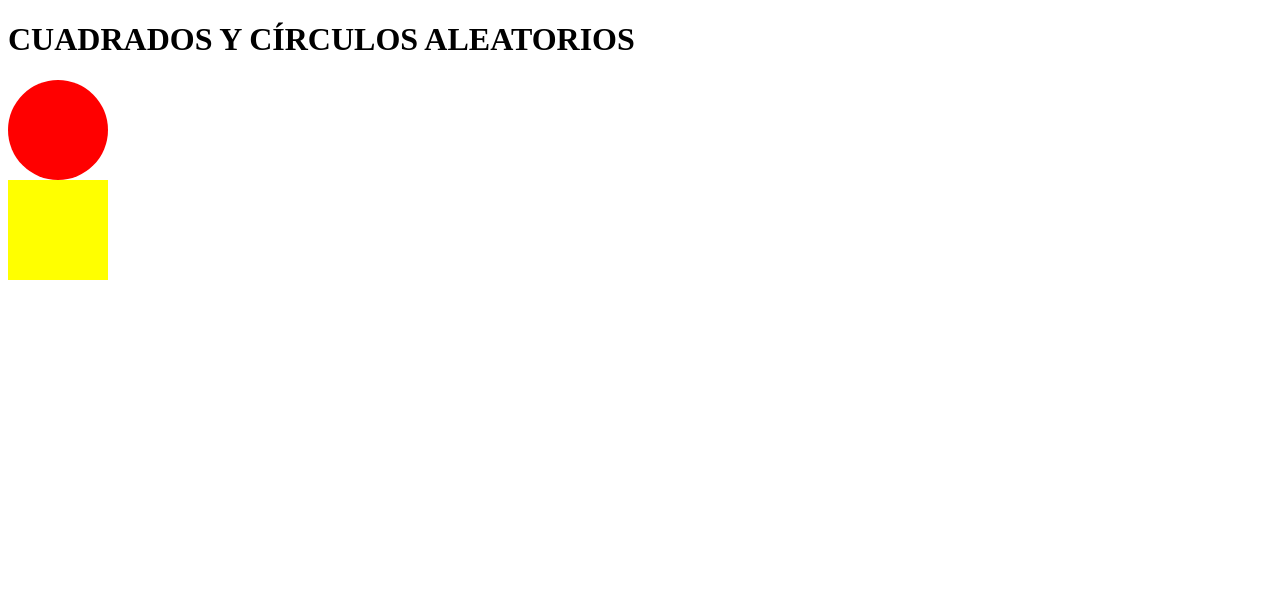
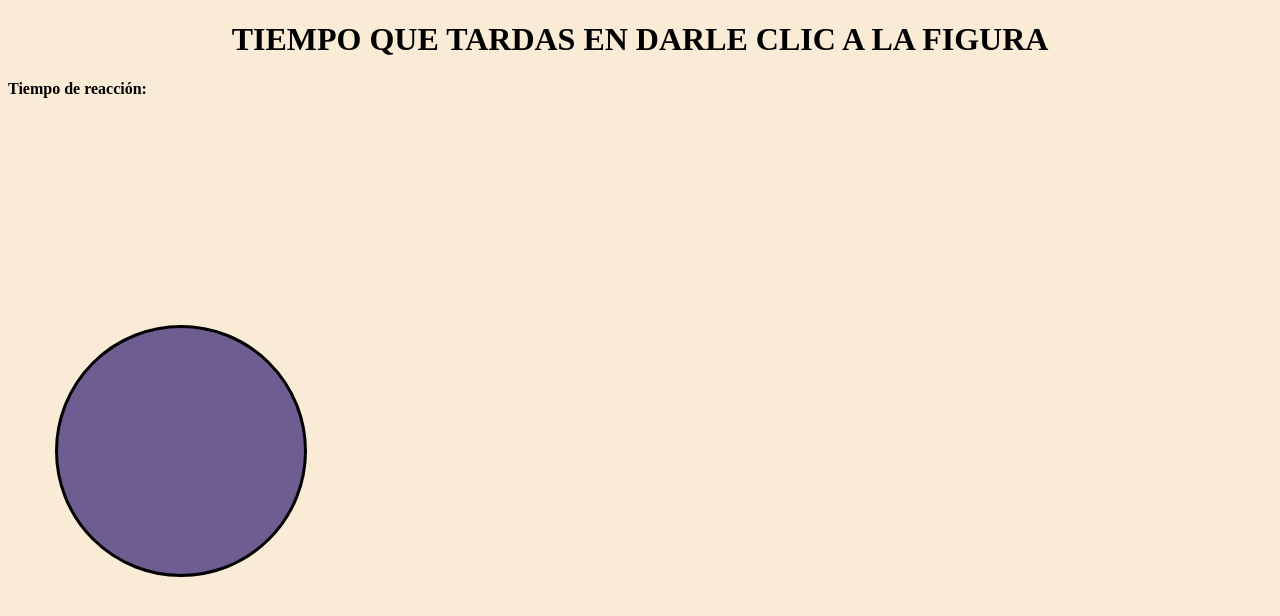
Before and after one commit to SergioBejarano99/IAW2223, a PHP site: the page made by 3 - JavaScript/ejercicio2.html in a window 1280 px wide. Shown: the top 616 px of the page. Run offline with PHP 8.4, Linux system fonts and the light colour scheme.

Commit message:
3 - JavaScript

```diff
--- a/3 - JavaScript/css/ejercicio2.css
+++ b/3 - JavaScript/css/ejercicio2.css
@@ -1,18 +1,24 @@
-#circulo {
-    width: 100px;
-    height: 100px;
-    border-radius: 100%;
-    -webkit-border-radius: 100%;
-    -moz-border-radius: 100%;
-    -ms-border-radius: 100%;
-    -o-border-radius: 100%;
-    background-color: red;
+body {
+    background-color: antiquewhite;
 }
 
-#cuadrado {
-    width: 100px;
-    height: 100px;
-    background-color: yellow;
+#forma {
+    width: 200px;
+    height: 200px;
+    background-color: red;
+    display: none;
+    position: relative;
+    top: 100px;
+    left: 200px;
+    border: 3px solid black;
+}
+
+.bold {
+    font-weight: bold;
+}
+
+h1 {
+    text-align: center;
 }
 
 
--- a/3 - JavaScript/ejercicio2.html
+++ b/3 - JavaScript/ejercicio2.html
@@ -14,10 +14,9 @@
 </head>
 
 <body>
-    <h1>CUADRADOS Y CÍRCULOS ALEATORIOS</h1>
-    <div id="circulo"></div>
-    </button>
-    <div id="cuadrado"></div>
+    <h1>TIEMPO QUE TARDAS EN DARLE CLIC A LA FIGURA</h1>
+    <p class="bold">Tiempo de reacción: <span id="tiempoReaccion"></span></p>
+    <div id="forma"></div>
 </body>
 
 </html>
--- a/3 - JavaScript/js/ejercicio2.js
+++ b/3 - JavaScript/js/ejercicio2.js
@@ -1,7 +1,53 @@
-function circulosAleatorios() {
+var inicio = new Date().getTime();
+
+function obtenerColorAleatorio() {
+    let letters = '0123456789ABCDEF'.split('');
+    let color = '#';
+    let i = 0;
+
+    for (i = 0; i < 6; i++) {
+        color += letters[Math.round(Math.random() * 15)];
+    }
+    return color;
 }
 
-function cuadradosAleatorios() {
+function aparecerForma() {
+    let top = Math.random() * 400;
+    let left = Math.random() * 400;
+    let width = (Math.random() * 200) + 100;
+
+    if (Math.random() > 0.5) {
+        document.getElementById("forma").style.borderRadius = "50%";
+
+    } else {
+        document.getElementById("forma").style.borderRadius = "0%";
+    }
+
+    document.getElementById("forma").style.width = width + "px";
+    document.getElementById("forma").style.height = width + "px";
+
+    document.getElementById("forma").style.backgroundColor = obtenerColorAleatorio();
+
+    document.getElementById("forma").style.top = top + "px";
+    document.getElementById("forma").style.left = left + "px";
+
+    document.getElementById("forma").style.display = "block";
+    inicio = new Date().getTime();
+}
+
+function aparecerFormaDespuesRetraso() {
+    setTimeout(aparecerForma, Math.random() * 2000);
+}
+
+aparecerFormaDespuesRetraso();
+
+document.getElementById("forma").onclick = function () {
+    let fin, diferencia;
+    document.getElementById("forma").style.display = "none";
+    fin = new Date().getTime();
+    diferencia = (fin - inicio) / 1000;
+    document.getElementById("tiempoReaccion").innerHTML = diferencia + "s";
+    aparecerFormaDespuesRetraso();
 }
 
 
```
Also changed, not shown: 3 - JavaScript/Ejercicio 3/patitosACompletar.html (deleted, +0 -98 lines), 3 - JavaScript/correcciónEjercicio2.html (added, +80 -0 lines), 3 - JavaScript/ejercicio3/patitosACompletar.html (added, +105 -0 lines), 3 - JavaScript/ejercicio3/cursor.png (renamed from 3 - JavaScript/Ejercicio 3/cursor.png), 3 - JavaScript/ejercicio3/fondo.jpg (renamed from 3 - JavaScript/Ejercicio 3/fondo.jpg), 3 - JavaScript/ejercicio3/patito.png (renamed from 3 - JavaScript/Ejercicio 3/patito.png), 3 - JavaScript/ejercicio3/patitosFunciona.html (renamed from 3 - JavaScript/Ejercicio 3/patitosFunciona.html).
